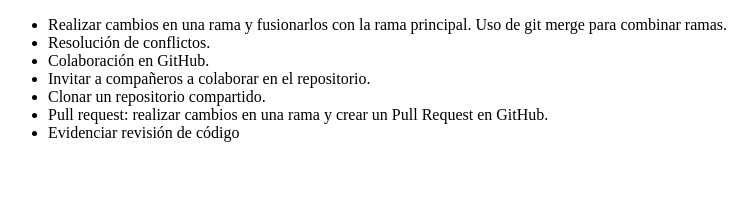
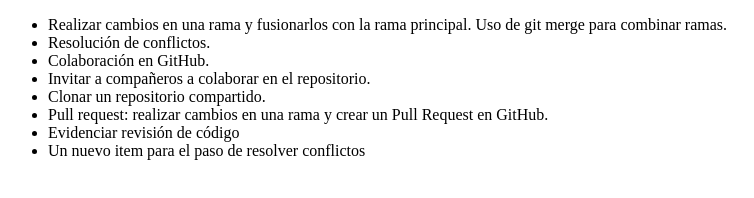
Before and after one commit to kevinrodriguezmorales/university-projects, a plain HTML site: page web-project/index.html in a window 1280 px wide. Shown: the whole page, without its empty margins (0-754 px from the left). Drawn offline with Linux system fonts and the light colour scheme.

Commit message:
feat: add new item to index list

```diff
--- a/web-project/index.html
+++ b/web-project/index.html
@@ -14,6 +14,8 @@
     <li>Clonar un repositorio compartido.</li>
     <li>Pull request: realizar cambios en una rama y crear un Pull Request en GitHub.</li>
     <li>Evidenciar revisión de código</li>
+
+    <li>Un nuevo item para el paso de resolver conflictos</li>
   </ul>
 </body>
 </html>
```
